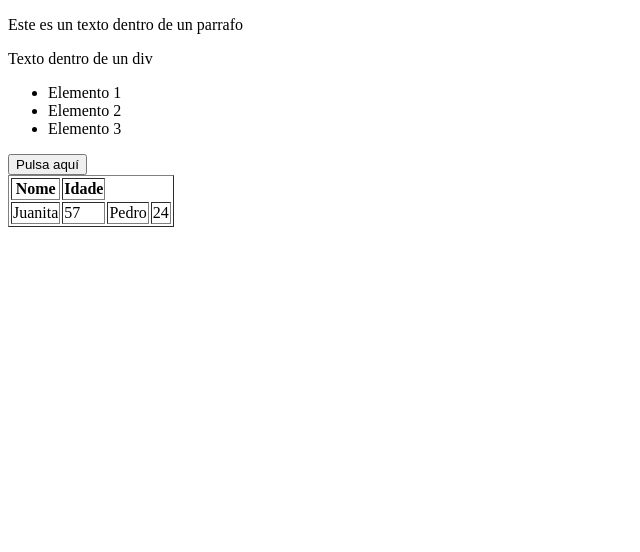
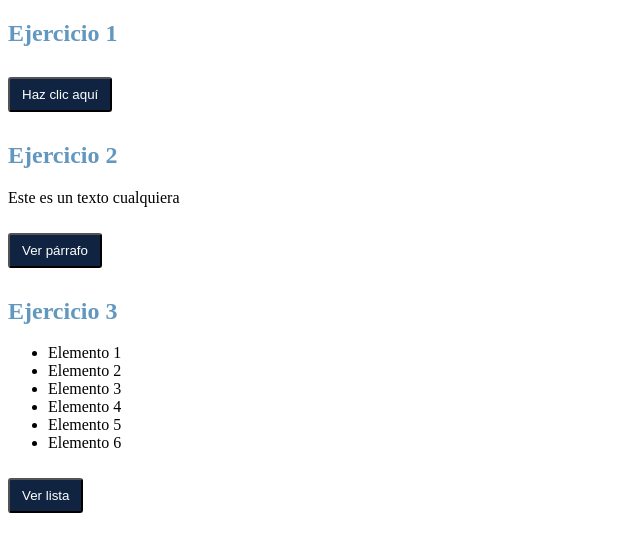
Before and after one commit to Bgonfer/referencias-DOM, a website: page static/index.html in a window 1280 px wide. Shown: the whole page, without its empty margins (0-640 px from the left). Drawn offline with Linux system fonts and the light colour scheme; files that its build step writes are made by us from their sources.

Commit message:
subo ejercicio 3

```diff
--- a/static/css/style.css
+++ b/static/css/style.css
@@ -1,16 +1,12 @@
-/* Estilo base para a tabla */
-#tabla-ejemplo {
-  border-radius: 3px;
-  width: 60%;
-  margin: 20px 0;
-  background-color: #554848;
-  cursor:pointer;
+h2 {
+  color: #6297c0;
 }
 
-/* Estilo para celdas de encabezado */
-#tabla-ejemplo th {
-  background-color: #4CAF50;
+button {
+  margin: 10px 0;
+  padding: 8px 12px;
+  background-color: #102442;
   color: white;
-  padding: 10px;
-  text-align: left;
+  border-radius: 3px;
+  cursor: pointer;
 }
--- a/static/index.html
+++ b/static/index.html
@@ -1,45 +1,32 @@
 <!DOCTYPE html>
 <html lang="es">
 <head>
-  <meta charset="UTF-8" />
-  <meta name="viewport" content="width=device-width, initial-scale=1.0"/>
-  <title>DOM 0</title>
+  <meta charset="UTF-8">
+  <title>Ejercicios con eventos</title>
+  <link rel="stylesheet" href="style.css">
 </head>
 <body>
 
   <!-- Ejercicio 1 -->
-  <p id="parrafo">Este es un texto dentro de un parrafo</p>
+  <h2>Ejercicio 1</h2>
+  <button id="botonSaludo">Haz clic aquí</button>
 
   <!-- Ejercicio 2 -->
-  <div class="caja">Texto dentro de un div </div>
+  <h2>Ejercicio 2</h2>
+  <p id="parrafo">Este es un texto cualquiera</p>
+  <button id="botonParrafo">Ver párrafo</button>
 
   <!-- Ejercicio 3 -->
-  <ul id="lista-elementos">
+  <h2>Ejercicio 3</h2>
+  <ul id="lista">
     <li>Elemento 1</li>
     <li>Elemento 2</li>
     <li>Elemento 3</li>
+    <li>Elemento 4</li>
+    <li>Elemento 5</li>
+    <li>Elemento 6</li>
   </ul>
-
-  <!-- Ejercicio 4 -->
-  <button id="boton-accion">Pulsa aquí</button>
-
-  <!-- Ejercicio 5 -->
-  <table id="tabla-ejemplo" border ="1">
-    <thead>
-      <tr>
-        <th id="cabecera">Nome</th>
-        <th>Idade</th>
-      </tr>
-    </thead>
-    <tbody>
-      <tr>
-        <td class="casilla-nombre">Juanita</td>
-        <td>57</td>
-        <td class="casilla-nombre">Pedro</td>
-        <td>24</td>
-      </tr>
-    </tbody>
-  </table>
+  <button id="botonLista">Ver lista</button>
 
   <script src="script.js"></script>
 </body>
--- a/static/script.js
+++ b/static/script.js
@@ -1,40 +1,33 @@
-// Referencias base
-const divCaja = document.querySelector('.caja');
-const listaUl = document.getElementById('lista-elementos');
-const tabla = document.getElementById('tabla-ejemplo');
+// Ejercicio 1
+document.getElementById("botonSaludo").addEventListener("click", () => {
+  console.log("Hola a todos");
+});
 
-//  Exercicio 1: acceder a etiqueta <p> dentro do div
-const pDentroDoDiv = divCaixa.querySelector('p');
-console.log('Ejercicio 1 - Parrafo dentro del div:', pDentroDelDiv?.textContent);
+// Ejercicio 2
+document.getElementById("botonParrafo").addEventListener("click", () => {
+  const parrafo = document.getElementById("parrafo");
+  console.log("Etiqueta:", parrafo);
+  console.log("Texto:", parrafo.textContent);
+});
 
+// Ejercicio 3
+document.getElementById("botonLista").addEventListener("click", () => {
+  const lista = document.getElementById("lista");
+  console.log("Etiqueta UL:", lista);
+});
 
-//  Exercicio 2: acceder ás etiquetas fillas do <ul>
-const hijasUl = listaUl.children;
-console.log('Ejercicio 2 - Hijas de la lista UL:');
-Array.from(hijasUl).forEach((el, i) => console.log(`LI ${i + 1}:`, el.textContent));
+// Ejercicio 4
+const primerElemento = document.querySelector("#lista li:nth-child(1)");
+primerElemento.addEventListener("click", () => {
+  const lista = document.getElementById("lista");
+  console.log("Lista completa:", lista);
+  console.log("Texto del primer elemento:", primerElemento.textContent);
+});
 
-
-
-//  Exercicio 3: acceder a unha etiqueta <p> desde a referencia á ul
-
-const parrafoFromUl = listaUl.parentElement.querySelector('#parrafo-for-ul');
-console.log('Ejercicio 3 - Parrafo desde UL:', paragrafoFromUl?.textContent);
-
-
-
-// Exercicio 4: acceder á etiqueta <tabla> desde a referencia á ul
-const tablaFromUl = listaUl.parentElement.querySelector('tabla');
-console.log('Ejercicio 4 - Tabla desde UL:', tablaFromUl?.outerHTML);
-
-// Accedendo a unha das súas etiquetas 'td'
-const algunTd = tablaFromUl?.querySelector('td');
-console.log('Ejercicio 4 - Un TD de la tabla:', algunTd?.textContent);
-
-// Exercicio 5: acceder a la etiqueta <div> desde a referencia a la tabla
-const divFromTabla = tabla.parentElement.querySelector('.caja');
-console.log('Ejercicio 5 - Div desde la tabla:', divFromTabla?.textContent);
-
-// Exercicio 6: acceder a todas as etiquetas 'td' da tabla
-const todosTd = tabla.querySelectorAll('td');
-console.log('Ejercicio 6 - Todos os TDs:');
-todosTd.forEach((td, i) => console.log(`TD ${i + 1}:`, td.textContent));
+// Ejercicio 5
+const tercerElemento = document.querySelector("#lista li:nth-child(3)");
+tercerElemento.addEventListener("click", () => {
+  const lista = document.getElementById("lista");
+  console.log("Lista completa:", lista);
+  console.log("Texto del tercer elemento:", tercerElemento.textContent);
+});
```
